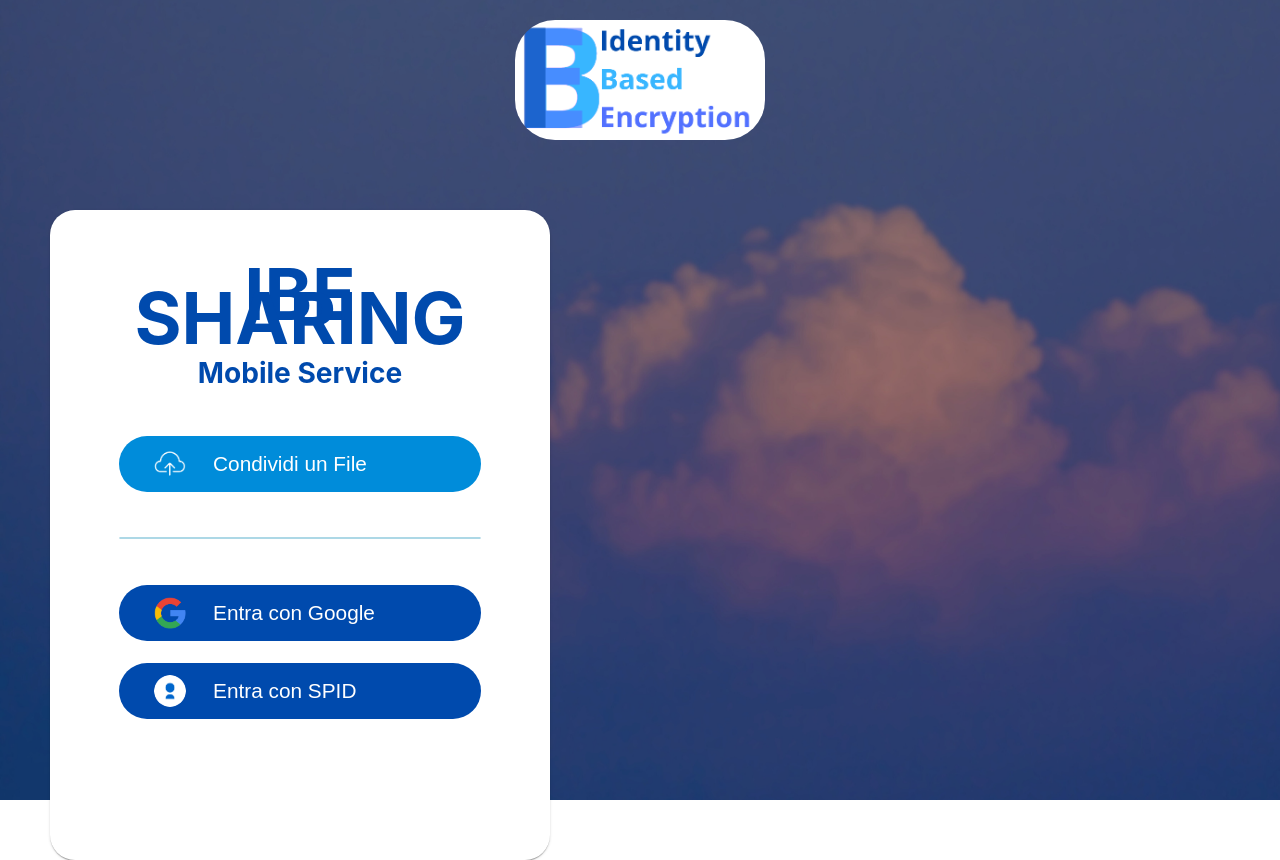
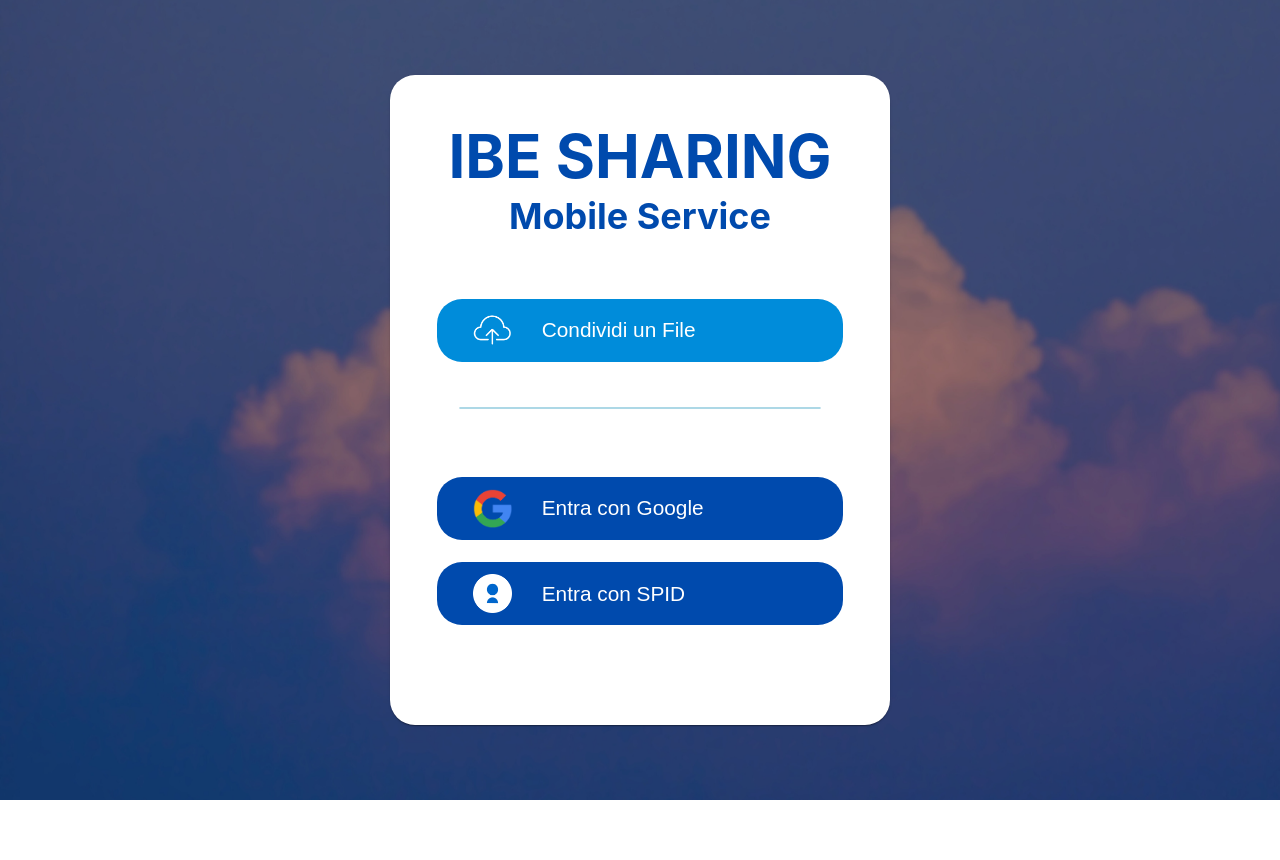
Before and after one commit to ErroFerro/id-share-frontend, a Vue app: page / in a window 1280 px wide. After the commit the page ends 800 px from the top, so only its background shows below. Built offline with nearby package versions, Linux system fonts and the light colour scheme.

Commit message:
css card and background.

```diff
--- a/src/style.css
+++ b/src/style.css
@@ -29,10 +29,10 @@ button {
   align-items: center;
   text-align: center;
   margin-top: 5%;
-  width: 80%;
+  width: 90%;
   height: 20%;
   border: 1px solid transparent;
-  border-radius: 50px;
+  border-radius: 25px;
   font-size: 1.3em;
   cursor: pointer;
   transition: 0.3s;
@@ -40,7 +40,7 @@ button {
 }
 
 button img {
-  border-radius: 50px;
+  border-radius: 25px;
   width: 15%;
   margin-left: 5%;
   padding: 10px;
@@ -49,7 +49,7 @@ button img {
 
 .titoli {
   color: var(--blue-secondary);
-  margin: 10px auto;
+  /* margin: 10px auto; */
 }
 
 .p-card-content{ /* card template #content*/
@@ -60,9 +60,19 @@ button img {
   padding: 0;
   margin:0 auto;
 }
+.p-card{
+  width: 100%;
+  height: 100%;
+}
 
 hr {
   border: 0.5px solid lightblue;
   width: 80%;
   border-radius: 5px;
 }
+
+.logo{
+  margin: 20px auto;
+  border-radius: 25px;
+  width: 15em;
+}
--- a/src/views/choose.vue
+++ b/src/views/choose.vue
@@ -101,11 +101,8 @@ let titolo = ref("");
   display: flex;
   flex-direction: column;
   background-image: url("../assets/choosebackgroundmobile.png");
-  background: cover;
-  background-size: 100%;
-  background-repeat:no-repeat;
-  background-position-x: left ;
   height: 100vh;
+  width: 100vw;
 }
 
 #container {
@@ -114,14 +111,11 @@ let titolo = ref("");
   justify-content: center;
   align-items: center;
   width:500px;
+  height: 650px;
   padding: 0;
-  margin: 50px auto;
+  margin:0 auto;
+}
 
-}
-.logo{
-  margin: 20px auto;
-  border-radius: 40px;
-}
 
 .divinputs {
   margin: 0;
@@ -177,7 +171,7 @@ h1 {
 
 @media (min-width:1050px){  /* mobilefirst */
             #container{
-              margin: 50px;
+              margin-left: 20px;
             }
             #background{
               display: flex;
@@ -191,4 +185,20 @@ h1 {
 
         }
 
+        @media (max-height:800px){
+  .logo{
+    display: none;
+  }
+  #background{
+    justify-content: center;
+    align-items: center;
+    background-size: cover;
+    background-repeat: no-repeat;
+
+  }
+  #container{
+    margin: 0;
+  }
+}
+
 </style>
--- a/src/views/homepage.vue
+++ b/src/views/homepage.vue
@@ -1,6 +1,16 @@
 <script setup>
 import SpidBtn from "../components/SpidBtn.vue";
 import Card from 'primevue/card';
+
+//TODO
+/**
+ * gesitre margine di spidbutton, mettere margintop5% e levarlo da style.css
+ * scegliere se fare card piccola e grande
+ * rendere card responsive
+ * controllare bene media query
+ */
+
+
 
 // ESEMPIO IN JAVASCRIPT
 // import router from '../router';
@@ -16,15 +26,15 @@ function redirectToOAuth() {
   <div id="background">
 
     <!-- <Image src="/img/logo.png" alt="Image" width="180" /> -->
-    <img class="logo" src="/img/logo.png" alt="Image" width="250"  />
+    <img class="logo" src="/img/logo.png" alt="Image"   />
 
     <div id="container">
 
-      <Card style="border-radius: 25px; height: 650px;" >
+      <Card style="border-radius: 25px;" >
 
         <template #title class="titoli">
             <h1 style="margin-bottom: 0px">IBE SHARING</h1>
-            <h3>Mobile Service</h3>
+            <h4>Mobile Service</h4>
         </template>
 
         <template #content>
@@ -45,7 +55,7 @@ function redirectToOAuth() {
             TEST FILEVIEWER
           </button> -->
 
-          <SpidBtn />
+          <SpidBtn/>
 
         </template>
 
@@ -59,15 +69,12 @@ function redirectToOAuth() {
   display: flex;
   flex-direction: column;
   background-image: url("../assets/choosebackgroundmobile.png");
-  background: cover;
-  background-size: 100%;
-  background-repeat:no-repeat;
-  background-position-x: left ;
   height: 100vh;
+  width: 100vw;
 }
 
 #container {
-
+/*Card grande */
   display: flex;
   flex-direction: column;
   justify-content: center;
@@ -75,58 +82,60 @@ function redirectToOAuth() {
   width:500px;
   padding: 0;
   margin:0 auto;
+  height: 650px;
 
-
-  /* width: 415px;
-  margin: 20px auto;
+/*Card piccola */
+  /* display: flex;
+  justify-content: left;
+  align-items: center;
   padding: 0;
-  display: flex;
-  flex-direction: column;
-  align-items: center;
-  justify-content: center; */
+  width: 325px;
+  height: 370px;
+  margin-bottom: 20px; */
 }
 
+hr {
+  margin: 10% 1% 10% 1%;
+}
 
-hr {
-  margin: 10% 1% 5% 1%;
-}
 #Share {
   background-color: var(--blue-primary);
 }
-#Share:hover {
-  background-color: var(--blue-hover);
-}
-
 #Login {
   background-color: var(--blue-secondary);
 }
-#Login:hover {
+#Share:hover, #Login:hover  {
   background-color: var(--blue-hover);
+}
+SpidBtn{
+  margin-top: 5%;
 }
 
 h1 {
   color: var(--blue-secondary);
-  font-size: 3em;
+  /* font-size: 1.5em; card piccola */
+  font-size: 2.5em; /*grande */
   font-weight: 700;
   text-align: center;
+  padding: 0;
+  margin: 0;
+  margin-top: 10%;
+}
 
-}
-h3 {
+h4 {
   color: var(--blue-secondary);
   text-align: center;
-  padding-top: 3px;
-}
-
-.logo{   /** si puo mettere in style.css? */
-  margin: 20px auto;
-  border-radius: 40px;
+  margin-top: 8%;
+  font-size: 1.5em; /** card grande */
+  /*font-size: 0.8em; /** card piccola */
+  padding: 0;
 }
 
 
-@media (min-width: 1050px){  /* mobilefirst */
+@media (min-width: 800px){  /* mobilefirst */
 
             #container{
-              margin: 50px;
+              margin-left: 20px;
             }
 
             #background{
@@ -138,6 +147,22 @@ h3 {
               background-repeat: no-repeat;
               height: 100vh;
             }
+            #spid-button{
+              margin-top: 100%;
+            }
 
         }
+@media (max-height:800px){
+  .logo{
+    display: none;
+  }
+  #background{
+    justify-content: center;
+    align-items: center;
+  }
+  #container{
+    margin: 0;
+  }
+}
+
 </style>
```
